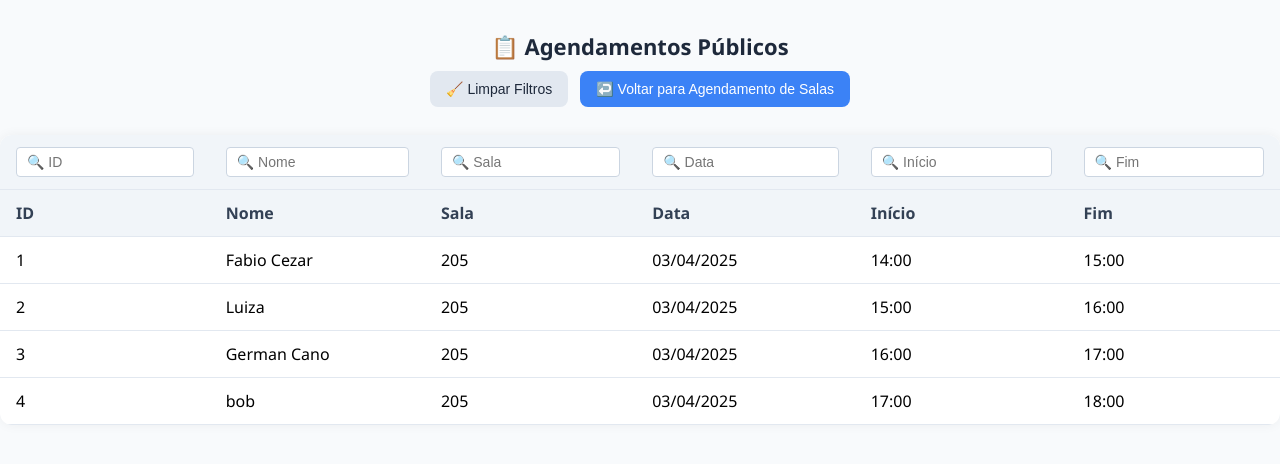
After one commit to rdgx02/agendamento-de-salas, a Flask app: page /painel-publico in a window 1280 px wide. The commit adds this page. Shown: the top 464 px of the page. Run offline with Flask 3, Linux system fonts and the light colour scheme; data comes from the database, SQL or seed files in the repository.

Commit message:
Adicionado painel público com filtros e botão de voltar

```diff
--- a/app/agendamento.py
+++ b/app/agendamento.py
@@ -257,6 +257,17 @@ def cancelar_agendamento_admin(id):
     db.session.commit()
     return redirect(url_for("listar_agendamentos"))
 
+# ✅ NOVA ROTA: PAINEL PÚBLICO
+@app.route("/painel-publico")
+def painel_publico():
+    agendamentos = Agendamento.query.order_by(Agendamento.data, Agendamento.inicio).all()
+    for a in agendamentos:
+        try:
+            a.data_formatada = datetime.strptime(a.data, "%Y-%m-%d").strftime("%d/%m/%Y")
+        except ValueError:
+            a.data_formatada = a.data
+    return render_template("painel_publico.html", agendamentos=agendamentos)
+
 if __name__ == "__main__":
     with app.app_context():
         db.create_all()
--- /dev/null
+++ b/app/templates/painel_publico.html
@@ -0,0 +1,183 @@
+<!DOCTYPE html>
+<html lang="pt-BR">
+<head>
+  <meta charset="UTF-8">
+  <title>Agendamentos Públicos</title>
+  <meta name="viewport" content="width=device-width, initial-scale=1.0">
+  <style>
+    html, body {
+      margin: 0;
+      padding: 0;
+      background: #f8fafc;
+      font-family: 'Segoe UI', sans-serif;
+    }
+
+    header {
+      padding: 16px;
+      text-align: center;
+    }
+
+    h1 {
+      color: #1e293b;
+      font-size: 22px;
+      margin-bottom: 10px;
+    }
+
+    .filtros-actions {
+      display: flex;
+      justify-content: center;
+      gap: 12px;
+      margin-bottom: 12px;
+    }
+
+    .filtros-actions button, .filtros-actions a button {
+      padding: 10px 16px;
+      font-size: 14px;
+      border: none;
+      border-radius: 8px;
+      cursor: pointer;
+      font-weight: 500;
+    }
+
+    .limpar-filtros {
+      background: #e2e8f0;
+      color: #1e293b;
+    }
+
+    .limpar-filtros:hover {
+      background: #cbd5e1;
+    }
+
+    .voltar {
+      background-color: #3b82f6;
+      color: white;
+    }
+
+    .voltar:hover {
+      background-color: #2563eb;
+    }
+
+    table {
+      width: 100%;
+      border-collapse: collapse;
+      background: white;
+      border-radius: 12px;
+      box-shadow: 0 0 12px rgba(0, 0, 0, 0.05);
+      overflow: hidden;
+    }
+
+    th, td {
+      padding: 12px 16px;
+      border-bottom: 1px solid #e2e8f0;
+      text-align: left;
+    }
+
+    th {
+      background-color: #f1f5f9;
+      color: #334155;
+      font-weight: 600;
+    }
+
+    tr:hover {
+      background-color: #f9fafb;
+    }
+
+    input[type="text"] {
+      width: 100%;
+      padding: 6px 10px;
+      border: 1px solid #cbd5e1;
+      border-radius: 4px;
+      font-size: 14px;
+      box-sizing: border-box;
+    }
+
+    @media (max-width: 768px) {
+      table {
+        font-size: 12px;
+      }
+
+      th, td {
+        padding: 8px;
+      }
+
+      .filtros-actions {
+        flex-direction: column;
+        align-items: center;
+      }
+
+      .filtros-actions button {
+        width: 90%;
+      }
+    }
+  </style>
+</head>
+<body>
+
+  <header>
+    <h1>📋 Agendamentos Públicos</h1>
+    <div class="filtros-actions">
+      <button class="limpar-filtros" onclick="limparFiltros()">🧹 Limpar Filtros</button>
+      <a href="{{ url_for('agendar') }}">
+        <button class="voltar">↩️ Voltar para Agendamento de Salas</button>
+      </a>
+    </div>
+  </header>
+
+  <table id="tabela-publica">
+    <thead>
+      <tr>
+        <th><input type="text" placeholder="🔍 ID" onkeyup="filtrarTabela(0)"></th>
+        <th><input type="text" placeholder="🔍 Nome" onkeyup="filtrarTabela(1)"></th>
+        <th><input type="text" placeholder="🔍 Sala" onkeyup="filtrarTabela(2)"></th>
+        <th><input type="text" placeholder="🔍 Data" onkeyup="filtrarTabela(3)"></th>
+        <th><input type="text" placeholder="🔍 Início" onkeyup="filtrarTabela(4)"></th>
+        <th><input type="text" placeholder="🔍 Fim" onkeyup="filtrarTabela(5)"></th>
+      </tr>
+      <tr>
+        <th>ID</th>
+        <th>Nome</th>
+        <th>Sala</th>
+        <th>Data</th>
+        <th>Início</th>
+        <th>Fim</th>
+      </tr>
+    </thead>
+    <tbody>
+      {% for a in agendamentos %}
+      <tr>
+        <td>{{ a.id }}</td>
+        <td>{{ a.nome }}</td>
+        <td>{{ a.sala }}</td>
+        <td>{{ a.data_formatada }}</td>
+        <td>{{ a.inicio.strftime('%H:%M') }}</td>
+        <td>{{ a.fim.strftime('%H:%M') }}</td>
+      </tr>
+      {% endfor %}
+    </tbody>
+  </table>
+
+  <script>
+    function filtrarTabela(coluna) {
+      const input = document.querySelectorAll("thead input")[coluna];
+      const filtro = input.value.toLowerCase();
+      const tabela = document.getElementById("tabela-publica");
+      const linhas = tabela.getElementsByTagName("tbody")[0].getElementsByTagName("tr");
+
+      for (let i = 0; i < linhas.length; i++) {
+        const celula = linhas[i].getElementsByTagName("td")[coluna];
+        const texto = celula.textContent.toLowerCase();
+        linhas[i].style.display = texto.includes(filtro) ? "" : "none";
+      }
+    }
+
+    function limparFiltros() {
+      const inputs = document.querySelectorAll("thead input[type='text']");
+      inputs.forEach(input => input.value = "");
+
+      const linhas = document.querySelectorAll("tbody tr");
+      linhas.forEach(linha => linha.style.display = "");
+    }
+  </script>
+
+</body>
+</html>
```
Also changed, not shown: app/templates/form.html (+16 -18 lines).
